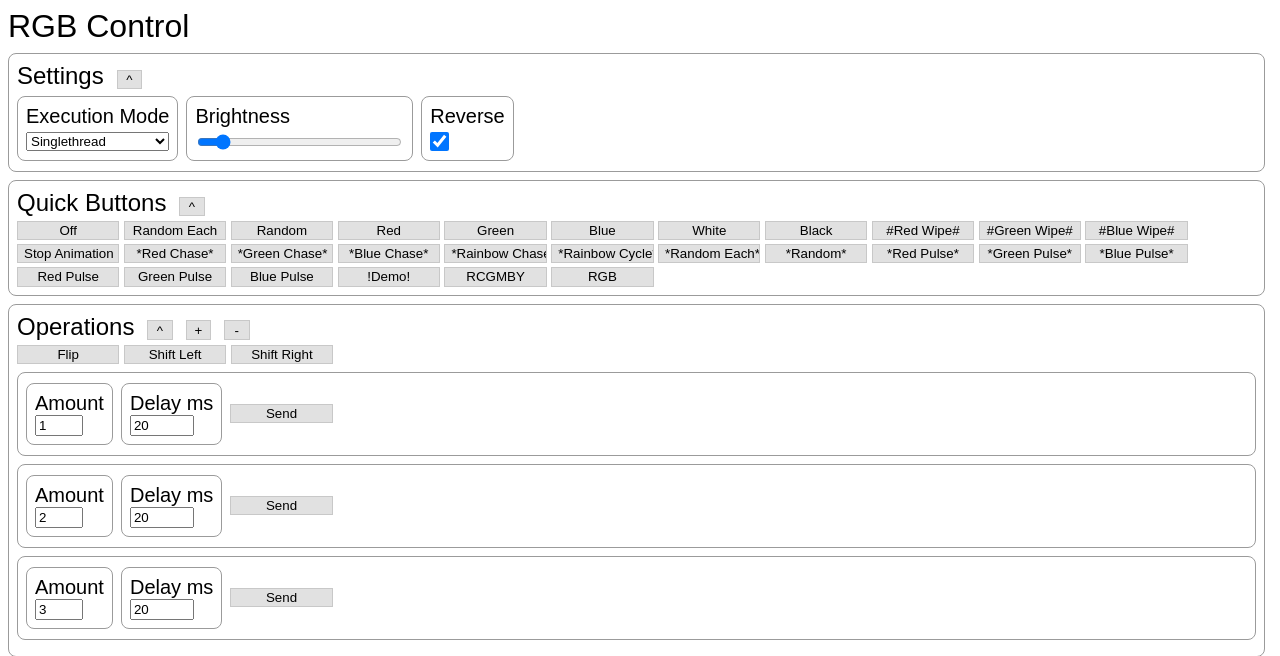
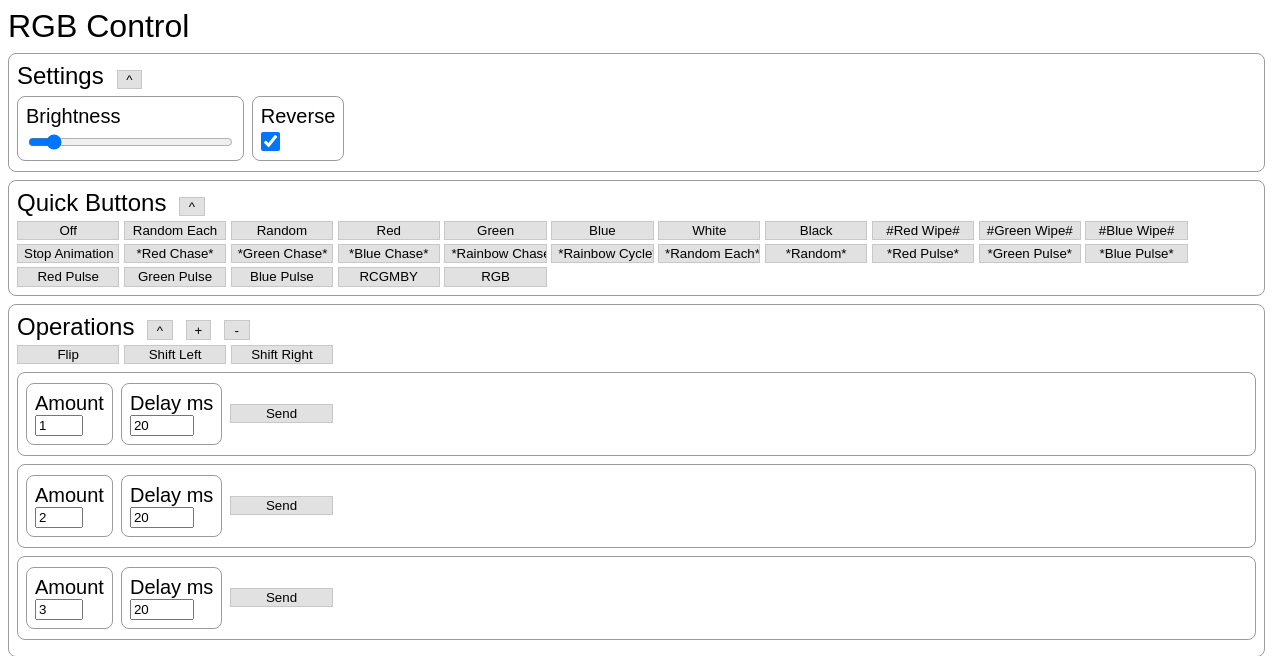
Before and after one commit to kinsaurralde/ws_281x-lights, a Flask app: page / in a window 1280 px wide. Shown: the top 656 px of the page. Run offline with Flask 2, Linux system fonts and the light colour scheme; parts of the project's set-up code (start-up, migrations or seed data) failed here and were passed over.

Commit message:
clean up index functions

```diff
--- a/templates/index.html
+++ b/templates/index.html
@@ -29,15 +29,6 @@
                 onclick="expand('settings','flex')"></div>
         <div class="space-1"></div>
         <div class="section-hidden" id="settings-expanded">
-            <div class="section-setting">
-                <div class="section-title-secondary">Execution Mode</div>
-                <div class="space-1"></div>
-                <select id="settings-mode" value="multi" oninput="settingMode()">
-                    <option value="single">Singlethread</option>
-                    <option value="multi">Multithread</option>
-                </select>
-            </div>
-            <div class="space-s-1"></div>
             <div class="section-setting">
                 <div class="section-title-secondary">Brightness</div>
                 <div class="space-1"></div>
@@ -85,7 +76,6 @@
             <input type="button" value="Red Pulse" onclick="lights.pulse('thread',255,0,0,0,20,10)">
             <input type="button" value="Green Pulse" onclick="lights.pulse('thread',0,255,0,0,10,4)">
             <input type="button" value="Blue Pulse" onclick="lights.pulse('thread',0,0,255,1,25,6)">
-            <input type="button" value="!Demo!" onclick="demo()">
             <input type="button" value="RCGMBY" onclick="preset.run(0)">
             <input type="button" value="RGB" onclick="preset.run(1)">
         </div>
@@ -263,25 +253,9 @@
             lights.currentColor = target.value;
         }
 
-        function settingMode() {
-            let mode = document.getElementById("settings-mode").value;
-            path = "settings/mode=" + mode;
-            console.log("SENT:", path);
-            send.src = path;
-        }
-
         function settingBrightness() {
             let brightness = document.getElementById("settings-brightness").value;
             path = "settings/brightness=" + brightness;
-            console.log("SENT:", path);
-            send.src = path;
-        }
-
-        function thread(a, b) {
-            let path = "thread/" + a;
-            if (a == "change") {
-                path += "/" + b;
-            }
             console.log("SENT:", path);
             send.src = path;
         }
@@ -327,41 +301,6 @@
                 lights.colorAll(r, g, b);
             }
         }
-
-        function wave(i, speed) {
-            send.src = "run/single/" + i + ",255,0,255";
-            console.log("SENT: run/single/" + i + ",255,0,255");
-            if (i > 58) {
-                clearTimeout(time);
-                return
-            }
-            time = setTimeout(function () {
-                wave(i + 1, speed);
-            }, speed);
-        }
-
-        function demo() {
-            setTimeout(function () {
-                lights.rainbowCycle(10);
-                setTimeout(function () {
-                    lights.chase(0, 0, 255, 50);
-                    setTimeout(function () {
-                        lights.chase(255, 0, 255, 50);
-                        setTimeout(function () {
-                            lights.stopAnimation();
-                            lights.colorAll(0, 0, 255);
-                            lights.pulse('animate', 0, 255, 0, 0, 10, 4, 250);
-                            setTimeout(function () {
-                                lights.randomCycle(false, 200);
-                                setTimeout(function () {
-                                    lights.randomCycle(true, 100);
-                                }, 4000);
-                            }, 4000);
-                        }, 4000);
-                    }, 4000);
-                }, 4000);
-            }, 2000);
-        }
     </script>
 </body>
 
```
